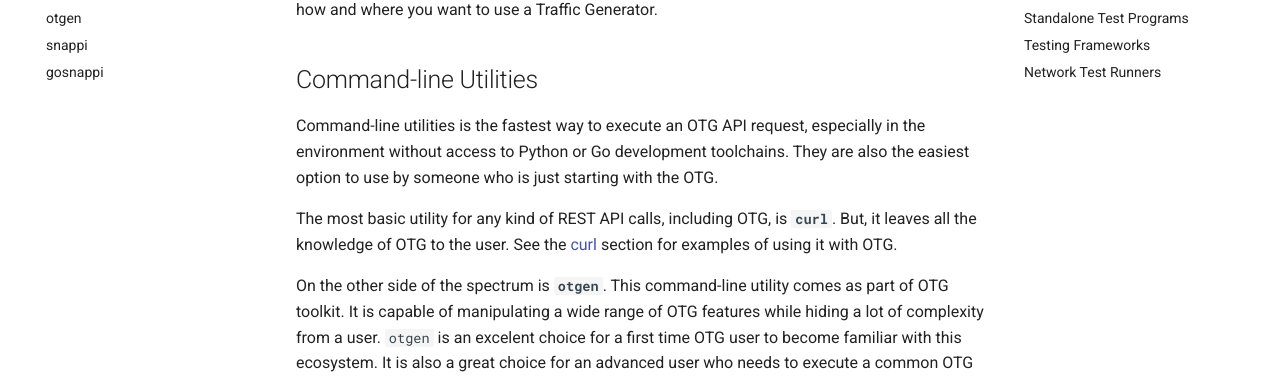
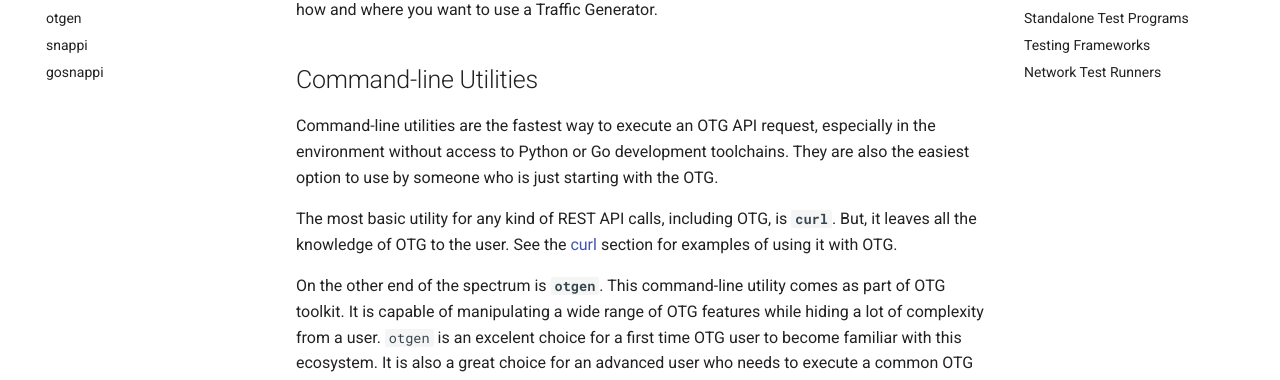
Before and after one commit to open-traffic-generator/open-traffic-generator.github.io, an MkDocs documentation site: the page built from docs/clients.md, in a window 1280 px wide and 900 px high, scrolled down 365 px. Shown: the part 144-524 px from the top of the window. Built offline with MkDocs 1.6.1 and Material for MkDocs 9.7.7, drawn with Linux system fonts in a browser that asks for light colours.

Commit message:
addressed some suggestions

```diff
--- a/docs/clients.md
+++ b/docs/clients.md
@@ -12,11 +12,11 @@ It is a job of an **OTG Client** to perform these tasks by communicating with a
 
 ## Command-line Utilities
 
-Command-line utilities is the fastest way to execute an OTG API request, especially in the environment without access to Python or Go development toolchains. They are also the easiest option to use by someone who is just starting with the OTG.
+Command-line utilities are the fastest way to execute an OTG API request, especially in the environment without access to Python or Go development toolchains. They are also the easiest option to use by someone who is just starting with the OTG.
 
 The most basic utility for any kind of REST API calls, including OTG, is **`curl`**. But, it leaves all the knowledge of OTG to the user. See the [curl](clients/curl.md) section for examples of using it with OTG.
 
-On the other side of the spectrum is **`otgen`**. This command-line utility comes as part of OTG toolkit. It is capable of manipulating a wide range of OTG features while hiding a lot of complexity from a user. `otgen` is an excelent choice for a first time OTG user to become familiar with this ecosystem. It is also a great choice for an advanced user who needs to execute a common OTG scenario in an environment without a development toolchain. Continue reading about this utility in the [otgen](clients/otgen.md) section.
+On the other end of the spectrum is **`otgen`**. This command-line utility comes as part of OTG toolkit. It is capable of manipulating a wide range of OTG features while hiding a lot of complexity from a user. `otgen` is an excelent choice for a first time OTG user to become familiar with this ecosystem. It is also a great choice for an advanced user who needs to execute a common OTG scenario in an environment without a development toolchain. Continue reading about this utility in the [otgen](clients/otgen.md) section.
 
 ## Standalone Test Programs
 
```
Also changed, not shown: docs/clients/snappi.md (+6 -1 lines).
